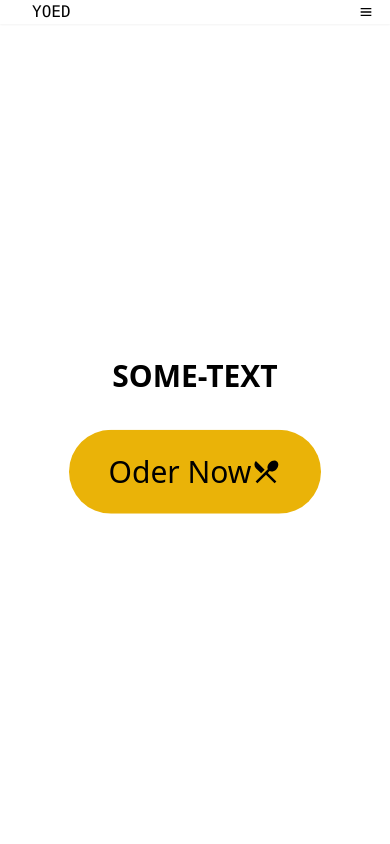
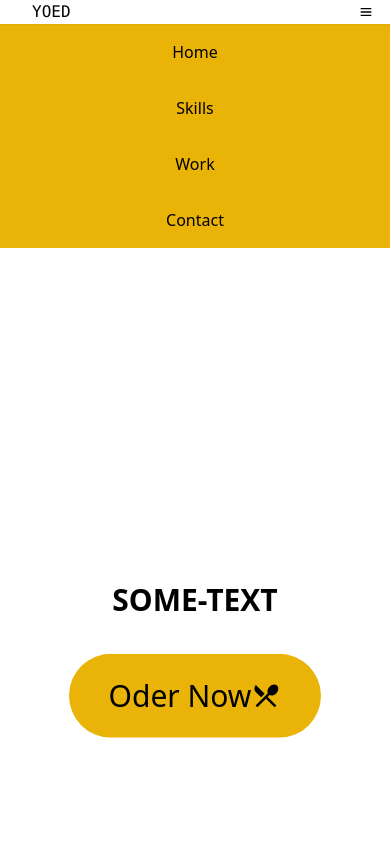
Before and after one commit to Yoed83/practica, a React (Create React App) app in the folder yoed/: page / in a window 390 px wide. Both pictures are taken after a click on the element 366 px from the left and 12 px from the top of the page. Shown: the top 844 px of the page. Built offline with nearby package versions, Linux system fonts and the light colour scheme.

Commit message:
practica

```diff
--- a/yoed/public/index.html
+++ b/yoed/public/index.html
@@ -24,7 +24,7 @@
       work correctly both with client-side routing and a non-root public URL.
       Learn how to configure a non-root public URL by running `npm run build`.
     -->
-    <title>Yoed's profolio</title>
+    <title>Yoed</title>
   </head>
   <body>
     <noscript>You need to enable JavaScript to run this app.</noscript>
--- a/yoed/src/App.js
+++ b/yoed/src/App.js
@@ -1,3 +1,4 @@
+import react, { useEffect, useState } from "react";
 import "./App.css";
 import Footer from "./componets/Footer/Footer";
 import Navbar from "./componets/Navbar/Navbar";
@@ -6,11 +7,33 @@
 import Work from "./pages/work";
 import Skills from "./pages/skills";
 import Contact from "./pages/contact";
+import Dropdown from "./componets/Dropdown/Dropdown";
 
 function App() {
+  const [isOpen, setIsOpen] = useState(false);
+
+  const toggle = () => {
+    setIsOpen(!isOpen);
+  };
+
+  useEffect(() => {
+    const hideMenu = () => {
+      if (window.innerWidth > 768 && isOpen) {
+        setIsOpen(false);
+        console.log("i rezedddd");
+      }
+    };
+    window.addEventListener("resize", hideMenu);
+
+    return () => {
+      window.removeEventListener("resize", hideMenu);
+    };
+  });
+
   return (
     <>
-      <Navbar />
+      <Navbar toggle={toggle} />
+      <Dropdown isOpen={isOpen} toggle={toggle} />
       <Routes>
         <Route path="/" exact element={<Home />} />
         <Route path="/skills" element={<Skills />} />
--- /dev/null
+++ b/yoed/src/componets/Dropdown/Dropdown.jsx
@@ -0,0 +1,30 @@
+import React from "react";
+import { Link } from "react-router-dom";
+
+const Dropdown = ({ isOpen, toggle }) => {
+  return (
+    <div
+      className={
+        isOpen
+          ? "grid grid-rows-4 text-center items-center bg-yellow-500"
+          : "hidden"
+      }
+      onClick={toggle}
+    >
+      <Link className="p-4" to="/">
+        Home
+      </Link>
+      <Link className="p-4" to="/skills">
+        Skills
+      </Link>
+      <Link className="p-4" to="/work">
+        Work
+      </Link>
+      <Link className="p-4" to="/contact">
+        Contact
+      </Link>
+    </div>
+  );
+};
+
+export default Dropdown;
--- a/yoed/src/componets/Hero/Hero.jsx
+++ b/yoed/src/componets/Hero/Hero.jsx
@@ -11,7 +11,7 @@
       <Link
         className="py-6 px-10 bg-yellow-500 rounded-full text-3xl hover:bg-yellow-300
       transition duration-300 ease-in-out flex items-center animate-bounce"
-        to="#"
+        to="/"
       >
         Oder Now <MdRestaurantMenu />
       </Link>
--- a/yoed/src/componets/Navbar/Navbar.jsx
+++ b/yoed/src/componets/Navbar/Navbar.jsx
@@ -2,7 +2,7 @@
 import { Link } from "react-router-dom";
 import { BiMenu } from "react-icons/bi";
 
-const Navbar = () => {
+const Navbar = ({ toggle }) => {
   return (
     <nav
       className="flex justify-between items-center h-6 bg-white text-black relative
@@ -12,7 +12,7 @@
       <Link to="/" className="pl-8">
         YOED
       </Link>
-      <div className="px-4 cursor-pointer md:hidden">
+      <div className="px-4 cursor-pointer md:hidden" onClick={toggle}>
         <BiMenu />
       </div>
       <div className="pr-8 md:block hidden">
```
